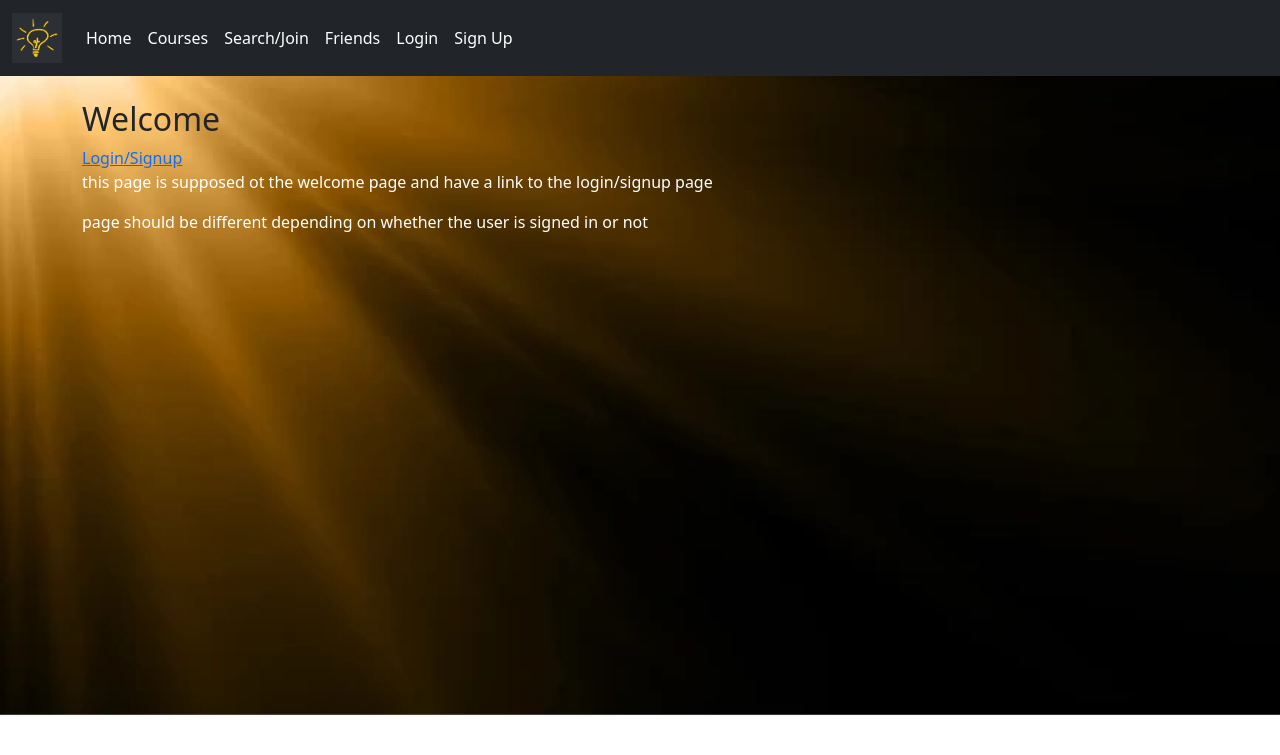
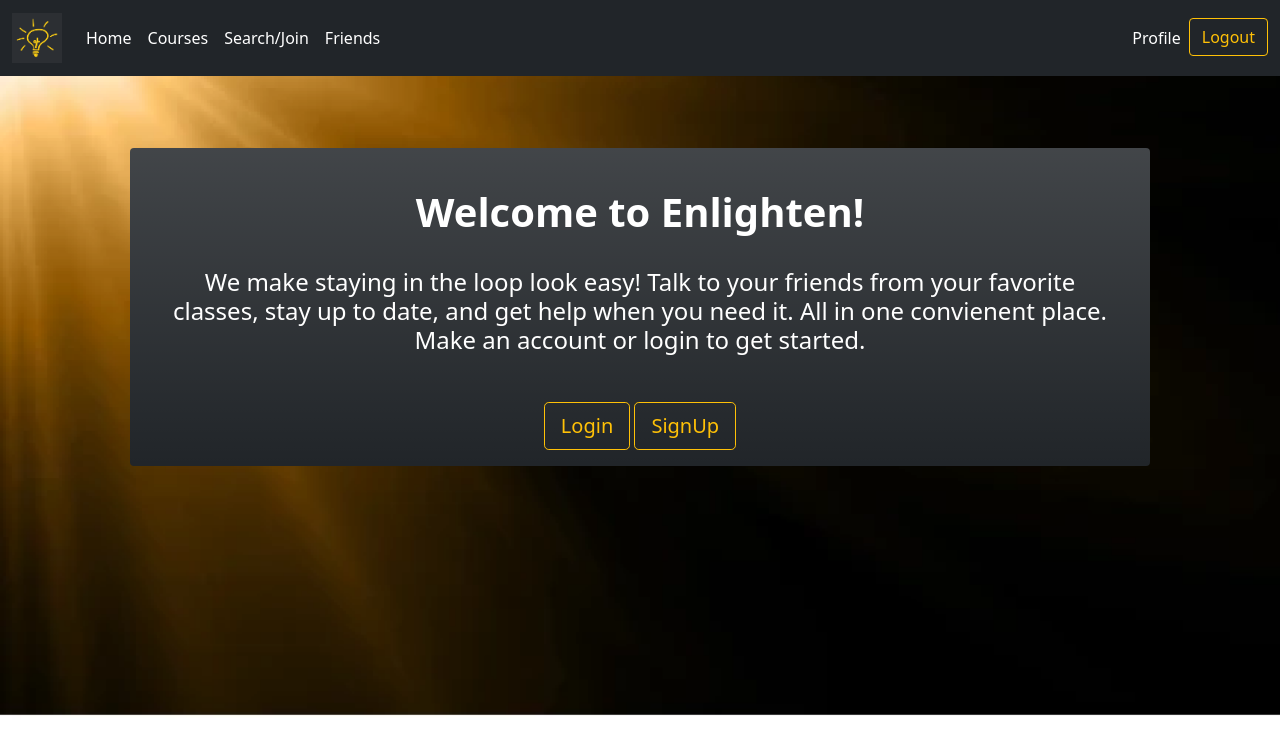
Before and after one commit to MJDorcelien/group-14-final, a Flask app: page / in a window 1280 px wide. Shown: the top 755 px of the page. Run offline with Flask 3, Linux system fonts and the light colour scheme.

Commit message:
implemented sessions, changed navbar and welcome pg

```diff
--- a/app.py
+++ b/app.py
@@ -1,4 +1,4 @@
-from flask import Flask, abort, redirect,session, render_template, request, url_for
+from flask import Flask, abort, redirect, session, render_template, request, url_for
 from flask_sqlalchemy import SQLAlchemy
 from dotenv import load_dotenv
 from src.models import db, Person
@@ -33,6 +33,9 @@ app.config['SQLALCHEMY_ECHO']=True
 
 @app.get('/')
 def index():
+    session['user'] = {
+        'username' : 'dev123'
+    }
     return render_template('index.html')
 
 @app.get('/courses')
@@ -41,18 +44,20 @@ def view_all_courses():
     return render_template('get_all_courses.html', courses=sections)
 
 @app.get('/join')
-def search_all_universities():
-    return render_template('join_university.html')
+def view_join_courses():
+    if 'user' not in session:
+        return "You must be logged in to join a course. Login or Signup to join."
+    return render_template('join_courses.html')
 
 @app.post('/join')
-def add_uni():
+def add_courses():
     # Will be implemented
     pass
 
 @app.get('/friends')
 def view_all_friends():
     if 'user' not in session:
-        abort(401)
+        return "You must be logged in to view this page. Login or Signup to view"
     return render_template('get_all_friends.html')
 
 @app.get('/profile')
@@ -75,10 +80,16 @@ def view_friend_profile():
 
 @app.get('/profile/settings')
 def view_user_settings():
+    if 'user' not in session:
+        abort(401)
     return render_template('get_user_settings.html')
 
 @app.route('/login', methods=['POST'])
 def login():
+    # If user already logged in, redirect them to the "all courses" homepage view
+    if 'user' in session:
+        redirect('/courses')
+
     username = request.form['username']
     password = request.form['password'].encode('utf-8')
     # Retrieve the user with the given username from the database
@@ -89,10 +100,13 @@ def login():
 
     # Use bcrypt to check if the provided password matches the stored hashed password
     if bcrypt.checkpw(password, user.password.encode('utf-8')):
-        # Redirect to the page you want the user to go to after they login.
-        # I don't know what page to send them to lol. You guys have my permission to change
-        # this if you want. Right now it is to the index page.
 
+        # Create user session that stores username
+        session['user'] = {
+            'username' : username
+            }
+
+        # Redirects user to "all courses" page after login
         return redirect('/courses')
     else:
         return 'Invalid username or password'
@@ -117,6 +131,11 @@ def signup():
         db.session.rollback()
         return 'User already exists'
 
+@app.post('/logout')
+def logout():
+    del session['user']
+    return redirect('/')
+
 
 @app.get('/courses/<int:section_id>')
 def view_specific_course(section_id):
--- a/templates/_layout.html
+++ b/templates/_layout.html
@@ -18,7 +18,7 @@
   </style>
 </head>
 <body>
-  <nav class="navbar navbar-expand-lg bg-body-tertiary bg-dark">
+  <nav class="navbar navbar-expand-lg bg-body-tertiary bg-dark navbar-fixed-top" role="navigation">
     <div class="container-fluid">
       <a class="navbar-brand" href="/"><img src="/static/images/icon_1.png" alt="Enlighten Logo" width="50"></a>
       <button class="navbar-toggler" type="button" data-bs-toggle="collapse" data-bs-target="#navbarNav" aria-controls="navbarNav" aria-expanded="false" aria-label="Toggle navigation">
@@ -38,18 +38,26 @@
           <li class="nav-item">
             <a class="nav-link text-white" href="/friends">Friends</a>
           </li>
+        </ul>
+      </div>
 
-          {% if session.user %}
+        <div class="collapse navbar-collapse justify-content-end">
+          <ul class="navbar-nav">
+            {% if session.user %} <!-- if theres a user logged in, they will see a profile link and a logout button-->
             <li class="nav-item">
-            <a class="nav-link text-white" href="/profile">Profile</a>
+              <a class="nav-link text-white pr-3" href="/profile">Profile</a>
             </li>
-          {% else %}
+
+            <form class="form-inline" action="/logout" method="post">
+              <button class="btn btn-outline-warning" action="/logout">Logout</button>
+            </form>
+
+            {% else %} <!-- default view has both login and signup options -->
             <li class="nav-item">
               <a class="nav-link text-white" href="/login">Login</a>
             </li>
-        </li>
             <li class="nav-item">
-          <a class="nav-link text-white" href="/sign_up_user">Sign Up</a>
+              <a class="nav-link text-white" href="/signup">Sign Up</a>
             </li>
             {% endif %}
           </ul>
--- a/templates/index.html
+++ b/templates/index.html
@@ -3,8 +3,15 @@
 {% block title %}Welcome| LogIn{% endblock %}
 
 {% block body %}
-    <h2>Welcome</h2>
-    <a href="/login">Login/Signup</a>
-    <p>this page is supposed ot the welcome page and have a link to the login/signup page</p>
-    <p>page should be different depending on whether the user is signed in or not</p>
+    <div class="container p-5">
+        <div class="bg-dark bg-gradient p-3 mb-5 rounded-2">
+            <h1 class="text-white text-center p-4" style="font-weight: bold;">Welcome to Enlighten!</h1>
+            <h4 class="text-white text-center pb-4 px-4">We make staying in the loop look easy! Talk to your friends from your favorite classes, stay up to date, and get help when you need it.
+                All in one convienent place. Make an account or login to get started. </h4>
+                <div class="text-center">
+                    <a class="btn btn-lg btn-outline-warning mt-3" href="/login">Login</a>
+                    <a class="btn btn-lg btn-outline-warning mt-3" href="/signup">SignUp</a>
+                </div>
+        </div>
+    </div>
 {% endblock %}
```
Lines whose indentation alone changed are shown as unchanged.
